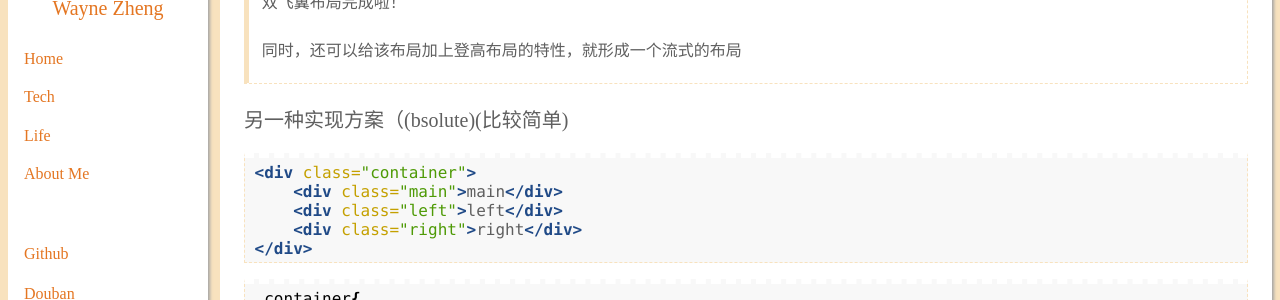
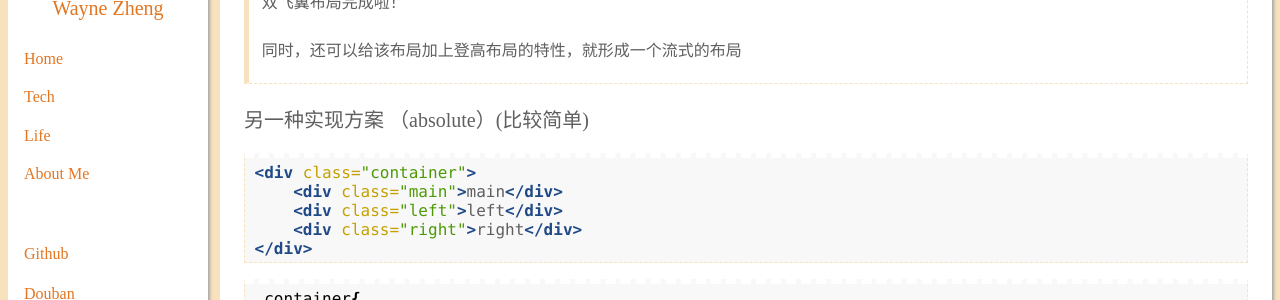
Before and after one commit to wynn719/blog, a Jekyll site: the page built from _posts/2015-04-26-about-css-layout.md, in a window 1280 px wide and 900 px high, scrolled down 3735 px. Shown: the part 151-451 px from the top of the window. Built offline with Jekyll 4.4.1, drawn with Linux system fonts in a browser that asks for light colours; comment, search, counter and statistics services are not loaded.

Commit message:
Signed-off-by: zhengbowei <762671261@qq.com>

```diff
--- a/_posts/2015-04-26-about-css-layout.md
+++ b/_posts/2015-04-26-about-css-layout.md
@@ -200,7 +200,7 @@ html样式：
 >
 > 同时，还可以给该布局加上登高布局的特性，就形成一个流式的布局
 
-### 另一种实现方案（(bsolute)(比较简单)
+### 另一种实现方案  （absolute）(比较简单)
 
 {% highlight html %}
 <div class="container">
```
